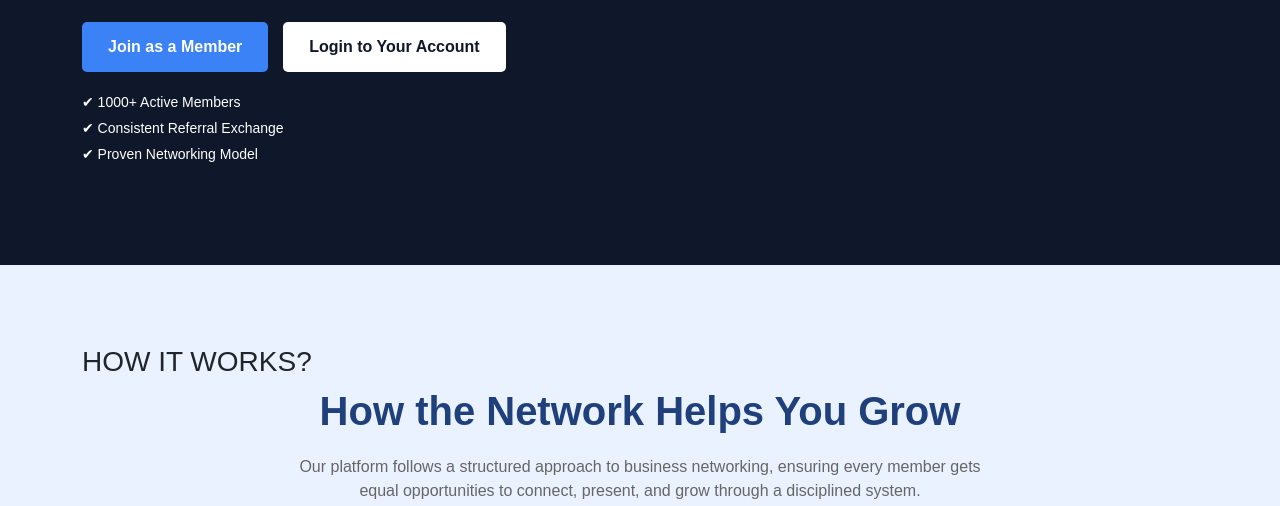
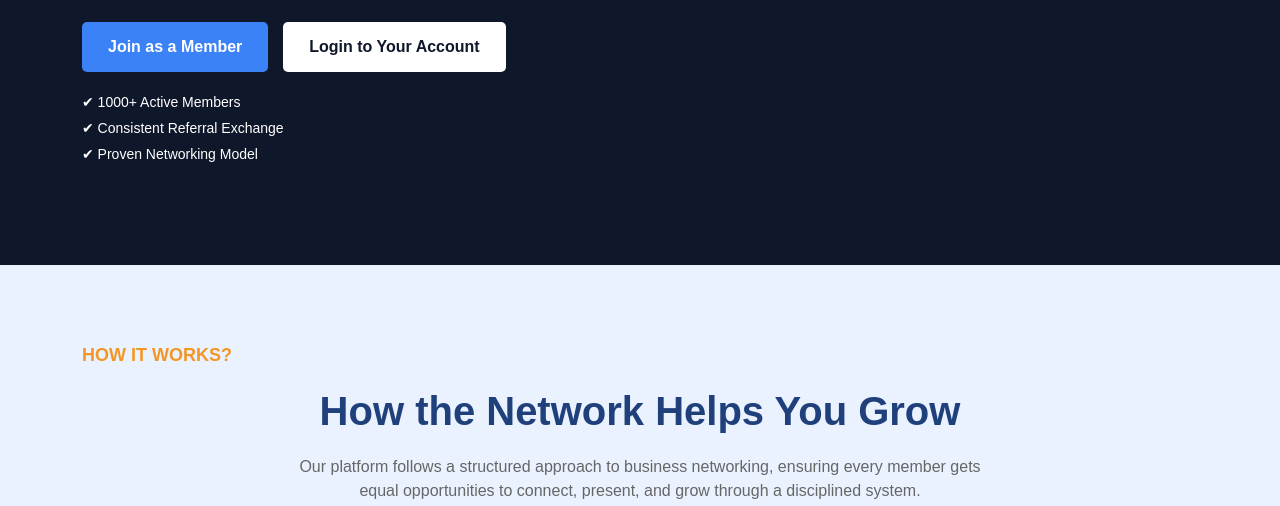
Before and after one commit to HarshithaGith/assessment, a plain HTML site: page index.html in a window 1280 px wide. Shown: the part 462-968 px from the top of the page. Drawn offline with nearby package versions, Linux system fonts and the light colour scheme.

Commit message:
Refactor CSS styles for improved readability

```diff
--- a/css/style.css
+++ b/css/style.css
@@ -16,6 +16,13 @@ max-width:1200px;
 margin:auto;
 }
 
+.home-head{
+    font-size: 18px;
+    font-weight: 600;
+    text-transform: uppercase;
+    color: #F39625;
+    margin-bottom: 20px;
+}
 .section{
 padding:80px 0;
 background-color: #eaf2ff;
```
